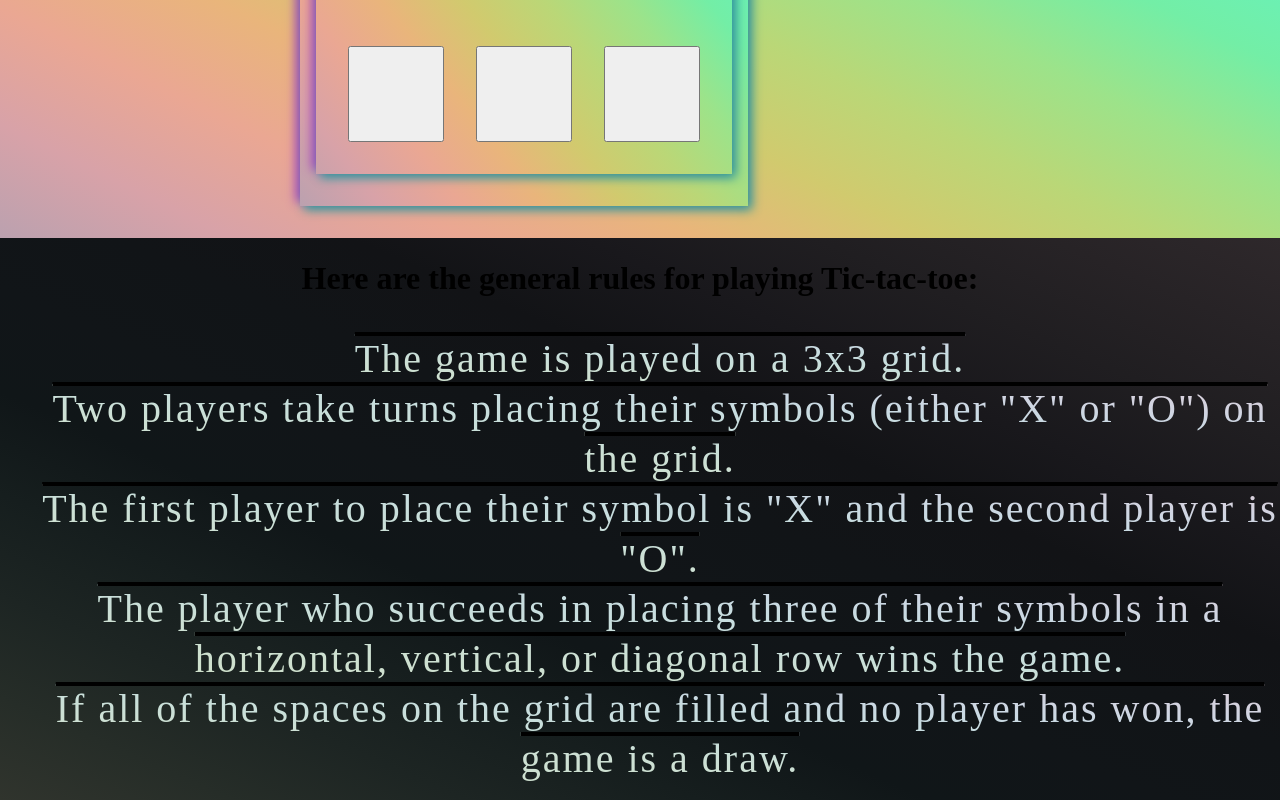
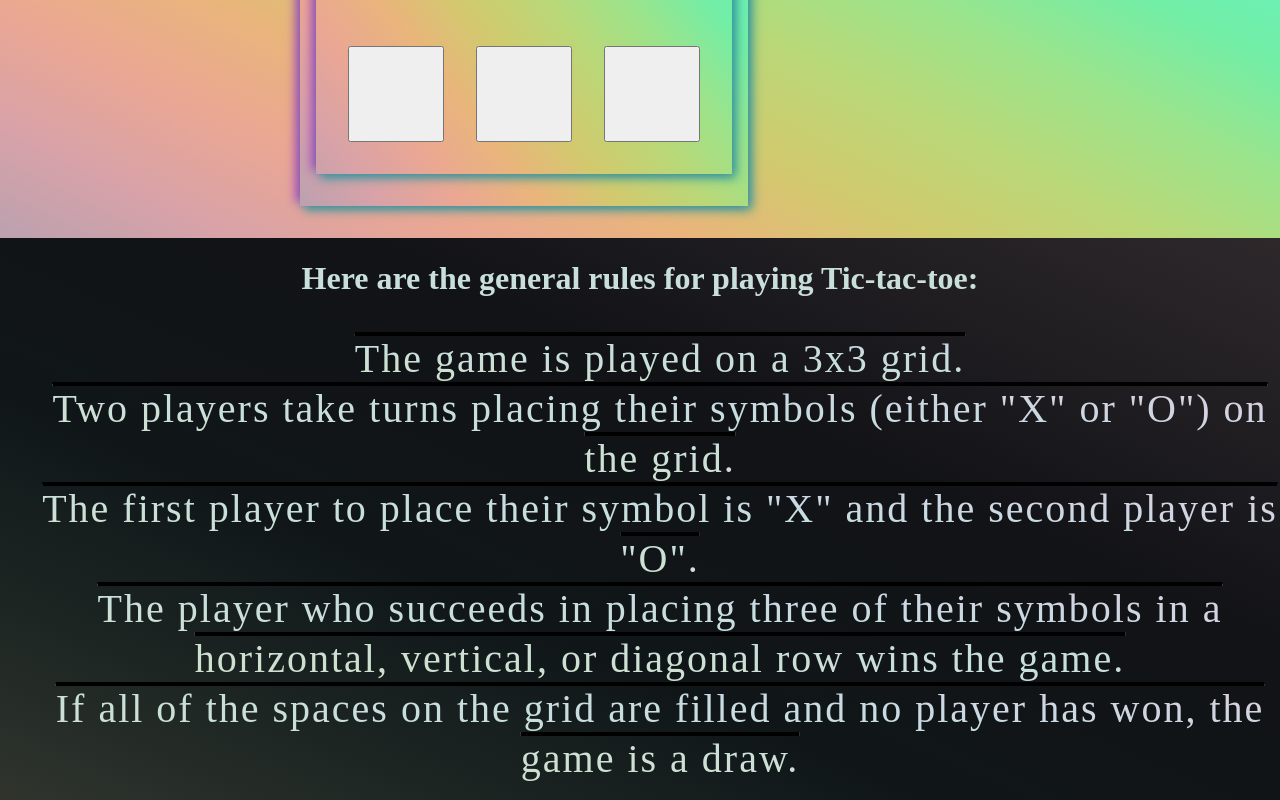
Before and after one commit to pcodesdev/tictactoe, a React (Create React App) app: page / in a window 1280 px wide. Shown: the part 1388-2188 px from the top of the page. Built offline with nearby package versions, Linux system fonts and the light colour scheme; a web font is replaced by a local one.

Commit message:
added and designed the game rules

```diff
--- a/src/components/gamerules/GameRules.css
+++ b/src/components/gamerules/GameRules.css
@@ -13,6 +13,7 @@
 
 .rules h1 {
     font-family: 'Henny Penny', cursive;
+    color: #c9dfd9;
 }
 
 .game__rules {
```
